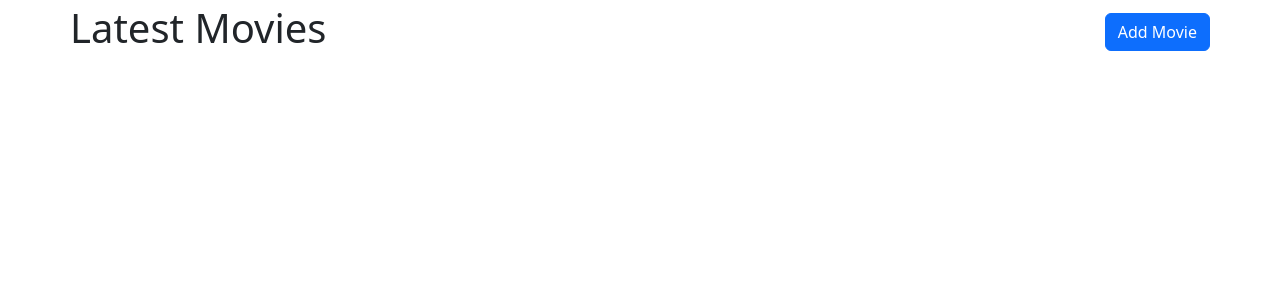
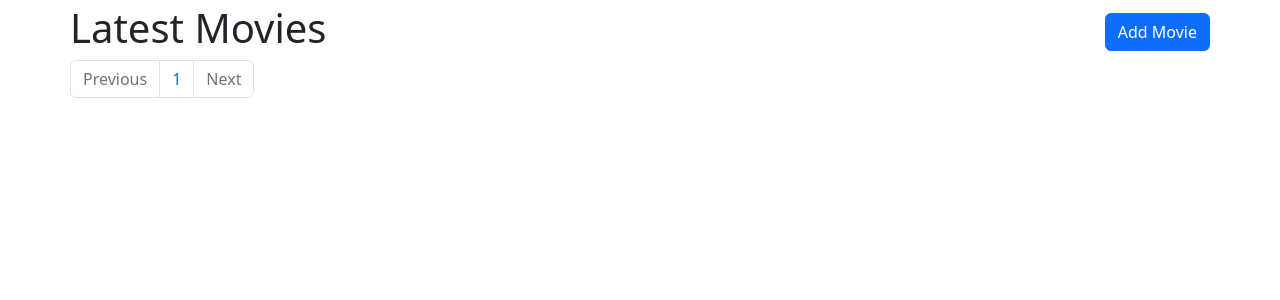
Before and after one commit to gledi/national-movie-database, a Django app: page /movies/ in a window 1280 px wide. Shown: the part 56-356 px from the top of the page. Run offline with Django 4.2, Linux system fonts and the light colour scheme; data that the repository does not hold is empty.

Commit message:
Add pagination and optimize movie list query

```diff
--- a/core/settings.py
+++ b/core/settings.py
@@ -19,6 +19,7 @@ INSTALLED_APPS = [
     "django.contrib.staticfiles",
     "crispy_forms",
     "crispy_bootstrap5",
+    "django_extensions",
     "debug_toolbar",
     "rest_framework",
     "pages",  # pages.apps.PagesConfig
--- a/movies/templates/movies/movie_list.html
+++ b/movies/templates/movies/movie_list.html
@@ -1,4 +1,6 @@
 {% extends '_base.html' %}
+
+{% load pagination_extras %}
 
 {% block styles %}
 {{ block.super }}
@@ -17,6 +19,27 @@
     <h1>Latest Movies</h1>
     <a class="btn btn-primary" href="{% url 'movie-add' %}">Add Movie</a>
 </div>
+<div>
+  <nav aria-label="Page navigation example">
+    <ul class="pagination">
+      <li class="page-item{% if not page_obj.has_previous %} disabled{% endif %}">
+        <a class="page-link" href="{% if page_obj.has_previous %}?page={{ page_obj.previous_page_number }}{% endif %}">Previous</a>
+      </li>
+      {% for page in paginator|elided_pages:page_obj.number %}
+        <li class="page-item">
+          {% if page == paginator.ELLIPSIS %}
+            <span class="page-link disabled">{{ page }}</span>
+          {% else %}
+          <a class="page-link" href="?page={{ page }}">{{ page }}</a>
+          {% endif %}
+        </li>
+      {% endfor %}
+      <li class="page-item{% if not page_obj.has_next %} disabled{% endif %}">
+        <a class="page-link" href="{% if page_obj.has_next %}?page={{ page_obj.next_page_number }}{% endif %}">Next</a>
+      </li>
+    </ul>
+  </nav>
+</div>
 <section>
 {% for movie in movies %}
     <div>
--- /dev/null
+++ b/movies/templatetags/pagination_extras.py
@@ -0,0 +1,10 @@
+from django import template
+from django.core.paginator import Paginator
+
+register = template.Library()
+
+
+@register.filter("elided_pages")
+def get_elided_pages(paginator: Paginator, page_num: int):
+    for page in paginator.get_elided_page_range(page_num, on_each_side=2, on_ends=1):
+        yield page
--- a/movies/views.py
+++ b/movies/views.py
@@ -26,8 +26,9 @@ def get_movie_list(request):
 
 
 class MovieListView(ListView):
-    model = Movie
+    queryset = Movie.objects.select_related("director").all()
     context_object_name = "movies"
+    paginate_by: int = 10
 
 
 def get_movie_detail(request, pk):
--- a/requirements/development.txt
+++ b/requirements/development.txt
@@ -1,2 +1,3 @@
 ipython==8.4.0
 django-debug-toolbar==3.6.0
+django-extensions==3.2.0
```
Also changed, not shown: apiv1/views.py (+5 -2 lines), requirements.txt (+12 -2 lines), movies/templatetags/__init__.py (added).
